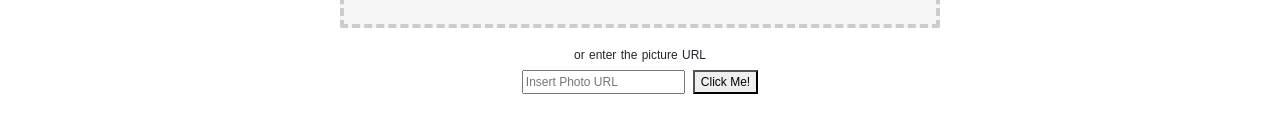
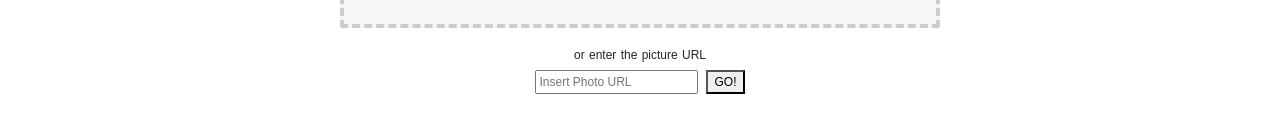
Before and after one commit to recentfahim/image-meta-frontend, a Nuxt app: page / in a window 1280 px wide. Shown: the part 448-580 px from the top of the page. Built offline with nearby package versions, Linux system fonts and the light colour scheme.

Commit message:
change button name

```diff
--- a/components/ImageUpload.vue
+++ b/components/ImageUpload.vue
@@ -20,7 +20,7 @@
     <div class="picture-url-container">
       <h3>or enter the picture URL</h3>
       <div>
-        <input type="text" v-model="photo_url" placeholder="Insert Photo URL"><button type="button" @click="onPictureURLClick" class="ml-2">Click Me!</button>
+        <input type="text" v-model="photo_url" placeholder="Insert Photo URL"><button type="button" @click="onPictureURLClick" class="ml-2">GO!</button>
       </div>
     </div>
   </div>
```
